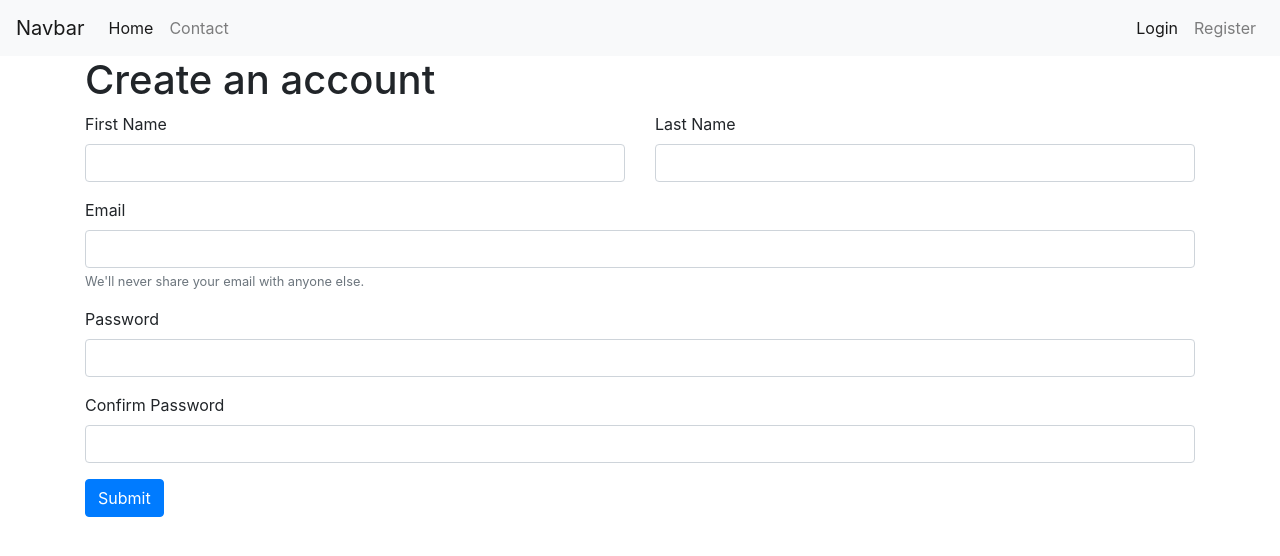
After one commit to elitGithub/mvc_from_scratch_practice, a PHP site: page /register in a window 1280 px wide. The commit adds this page. Shown: the top 556 px of the page. Run offline with PHP 8.4, Linux system fonts and the light colour scheme.

Commit message:
mvcapp - controllers added, begin second layout for register and login forms

```diff
--- a/Core/Controller.php
+++ b/Core/Controller.php
@@ -3,7 +3,10 @@
 
 namespace App\Core;
 
-
+/**
+ * Class Controller
+ * @package App\Core
+ */
 class Controller
 {
 
--- a/Core/Request.php
+++ b/Core/Request.php
@@ -3,6 +3,8 @@
 
 namespace App\Core;
 
+
+use JetBrains\PhpStorm\Pure;
 
 class Request
 {
@@ -18,12 +20,41 @@ class Request
 		return substr($path, 0, $position);
 	}
 
-	public function getMethod(): string
+	public function method(): string
 	{
 		return strtolower($_SERVER['REQUEST_METHOD']);
 	}
 
-	public function getBody() {
+	#[Pure] public function isGet(): bool
+	{
+		return $this->method() === 'get';
+	}
 
+	#[Pure] public function isPost(): bool
+	{
+		return $this->method() === 'post';
+	}
+
+	public function getBody(): array
+	{
+		$body = [];
+
+		if ($this->method() === 'get') {
+			foreach ($_GET as $key => $value) {
+				$body[$key] = filter_input(INPUT_GET, $key, FILTER_SANITIZE_SPECIAL_CHARS);
+			}
+		}
+
+		if ($this->method() === 'post') {
+			if (empty($_POST)) {
+				// In case of content type 'JSON', $_POST, $_REQUEST are not populated (yay PHP)
+				$_POST = file_get_contents('php://input');
+			}
+			foreach ($_POST as $key => $value) {
+				$body[$key] = filter_input(INPUT_POST, $key, FILTER_SANITIZE_SPECIAL_CHARS);
+			}
+		}
+
+		return $body;
 	}
 }
--- a/Core/Router.php
+++ b/Core/Router.php
@@ -43,7 +43,7 @@ class Router
 	public function resolve()
 	{
 		$path = $this->request->getPath();
-		$method = $this->request->getMethod();
+		$method = $this->request->method();
 		$callback = $this->routes[$method][$path] ?? false;
 
 		if (!$callback) {
@@ -57,7 +57,7 @@ class Router
 		if (is_array($callback)) {
 			$callback[0] = new $callback[0]();
 		}
-		return call_user_func($callback);
+		return call_user_func($callback, $this->request);
 	}
 
 	public function renderView(string $view, $params = []): array|bool|string
--- /dev/null
+++ b/controllers/AuthController.php
@@ -0,0 +1,30 @@
+<?php
+
+
+namespace App\controllers;
+
+use App\Core\Controller;
+use App\Core\Request;
+
+/**
+ * Class AuthController
+ * @package App\controllers
+ */
+class AuthController extends Controller
+{
+
+	public function login()
+	{
+		return $this->render('login');
+	}
+
+	public function register(Request $request)
+	{
+		if ($request->isPost()) {
+			return 'Handle submitted data';
+		}
+
+		return $this->render('register');
+	}
+
+}
--- a/public/index.php
+++ b/public/index.php
@@ -2,6 +2,7 @@
 
 require_once __DIR__ . DIRECTORY_SEPARATOR . '..' . DIRECTORY_SEPARATOR . 'vendor' . DIRECTORY_SEPARATOR . 'autoload.php';
 
+use App\controllers\AuthController;
 use App\controllers\SiteController;
 use App\Core\Application;
 
@@ -12,5 +13,11 @@ $app->router->get('/', [SiteController::class, 'home']);
 $app->router->get('/contact', [SiteController::class, 'contact']);
 $app->router->post('/contact', [SiteController::class, 'handleContact']);
 
+$app->router->get('/login', [AuthController::class, 'login']);
+$app->router->post('/login', [AuthController::class, 'login']);
+
+$app->router->get('/register', [AuthController::class, 'register']);
+$app->router->post('/register', [AuthController::class, 'register']);
+
 
 $app->run();
--- a/views/layouts/main.php
+++ b/views/layouts/main.php
@@ -9,7 +9,7 @@
     <link rel="stylesheet" href="https://cdn.jsdelivr.net/npm/bootstrap@4.5.3/dist/css/bootstrap.min.css"
           integrity="sha384-TX8t27EcRE3e/ihU7zmQxVncDAy5uIKz4rEkgIXeMed4M0jlfIDPvg6uqKI2xXr2" crossorigin="anonymous">
 
-    <title><?php echo $pageTitle?></title>
+    <title><?php echo $pageTitle ?? 'MVC App' ?></title>
 </head>
 <body>
 <nav class="navbar navbar-expand-lg navbar-light bg-light">
@@ -26,6 +26,15 @@
             </li>
             <li class="nav-item">
                 <a class="nav-link" href="/contact">Contact </a>
+            </li>
+        </ul>
+
+        <ul class="navbar-nav ml-auto">
+            <li class="nav-item active">
+                <a class="nav-link" href="/login">Login <span class="sr-only">(current)</span></a>
+            </li>
+            <li class="nav-item">
+                <a class="nav-link" href="/register">Register </a>
             </li>
         </ul>
     </div>
--- /dev/null
+++ b/views/register.php
@@ -0,0 +1,31 @@
+<h1>Create an account</h1>
+<form action="" method="post">
+	<div class="row">
+		<div class="col">
+			<div class="form-group">
+				<label for="first_name">First Name</label>
+				<input id="first_name" type="text" name="first_name" class="form-control">
+			</div>
+		</div>
+		<div class="col">
+			<div class="form-group">
+				<label for="last_name">Last Name</label>
+				<input id="last_name" type="text" name="last_name" class="form-control">
+			</div>
+		</div>
+	</div>
+	<div class="form-group">
+		<label for="email">Email</label>
+		<input type="email" name="email" id="email" class="form-control" aria-describedby="emailHelp">
+		<small id="emailHelp" class="form-text text-muted">We'll never share your email with anyone else.</small>
+	</div>
+	<div class="form-group">
+		<label for="password">Password</label>
+		<input type="password" name="password" id="password" class="form-control" aria-describedby="emailHelp">
+	</div>
+	<div class="form-group">
+		<label for="confirm_password">Confirm Password</label>
+		<input type="password" name="confirm_password" id="confirm_password" class="form-control" aria-describedby="emailHelp">
+	</div>
+	<button type="submit" class="btn btn-primary">Submit</button>
+</form>
```
Also changed, not shown: controllers/SiteController.php (+7 -3 lines), views/login.php (added, +17 -0 lines).
